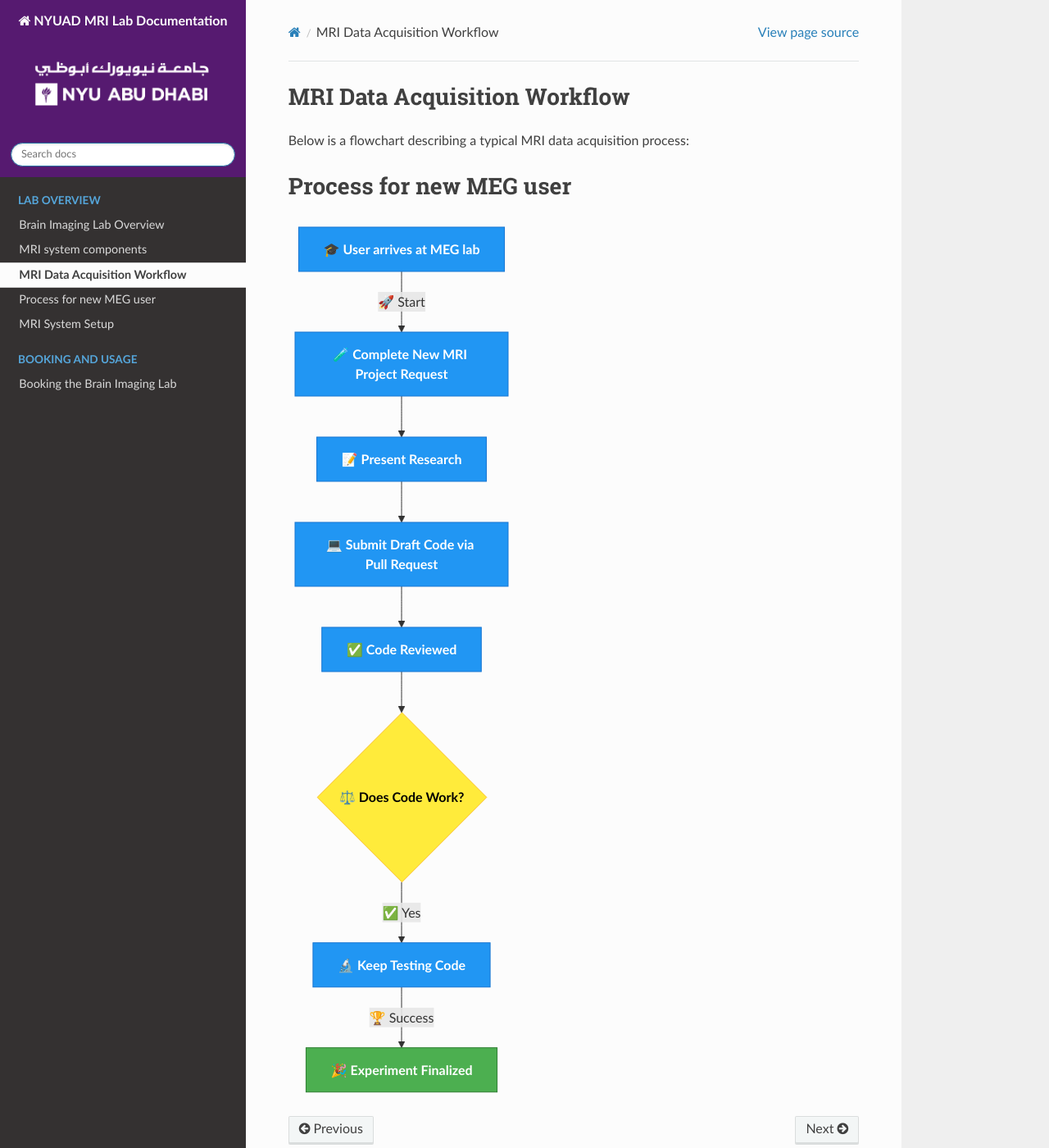
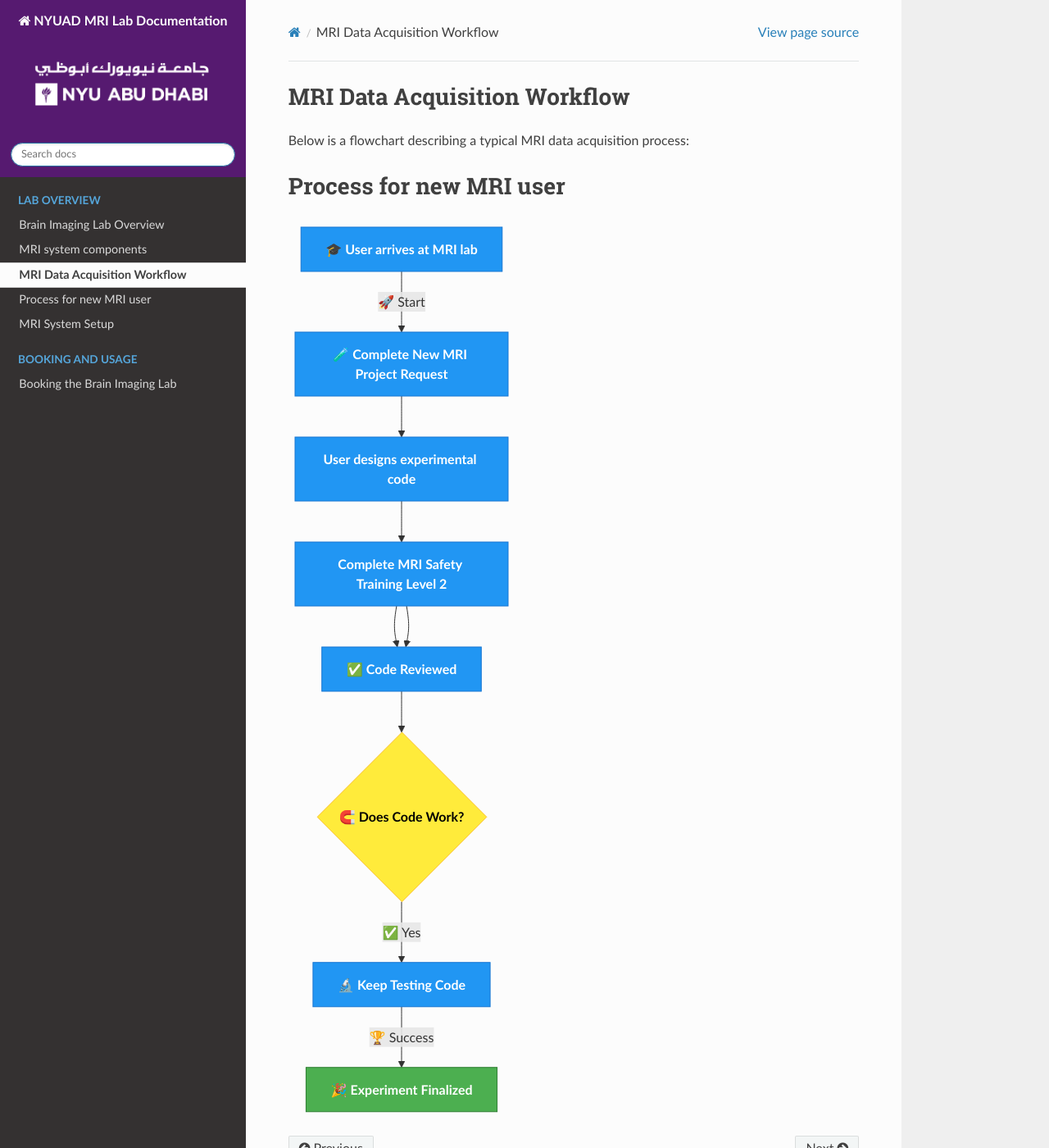
Before and after one commit to BioMedicalImaging-Core-NYUAD/brainimaging-lab-documentation, a Sphinx documentation site: the page built from docs/source/1-lab_overview/3-process_diagram.rst, in a window 1280 px wide and 1400 px high. Shown: the whole window at 82% size. Built offline with Sphinx 7.4.7 and the Read the Docs theme 3.1.0, drawn with Linux system fonts in a browser that asks for light colours; pages that are not in the unit, such as notebooks, are missing from menus.

Commit message:
added link

```diff
--- a/docs/source/1-lab_overview/3-process_diagram.rst
+++ b/docs/source/1-lab_overview/3-process_diagram.rst
@@ -3,22 +3,24 @@
 
 Below is a flowchart describing a typical MRI data acquisition process:
 
-Process for new MEG user
+Process for new MRI user
 ========================
 
 .. mermaid::
 
     graph TD;
-        A[🎓 <b>User arrives at MEG lab</b>] -->|🚀 Start| B[🧪 <b>Complete New MRI Project Request</b>];
-        B --> C[📝 <b>Present Research</b>];
-        C --> D[💻 <b>Submit Draft Code via Pull Request</b>];
+        A[🎓 <b>User arrives at MRI lab</b>] -->|🚀 Start| B[🧪 <b>Complete New MRI Project Request</b>];
+        B --> C[<b>User designs experimental code</b>];
+        C --> D[<b>Complete MRI Safety Training Level 2</b>];
+        D --> E[<b>Submit Draft Code via Pull Request</b>];
         D --> E[✅ <b>Code Reviewed</b>];
-        E --> F{⚖️ <b>Does Code Work?</b>};
+        E --> F{🧲️ <b>Does Code Work?</b>};
         F --✅ Yes --> H[🔬 <b>Keep Testing Code</b>];
         H -->|🏆 Success| I[🎉 <b>Experiment Finalized</b>];
 
         %% Clickable Node for GitHub PR
         click B "https://drive.google.com/file/d/10Py1KSAsktpCjU6c3lLuWLqVL2a5ofee/view?usp=drive_link"
+        click D "https://app.imagingu.com/courses/personnel-group-ii-yearly"
 
         %% Style Definitions
         classDef success fill:#4CAF50,stroke:#2E7D32,color:#fff;
```
